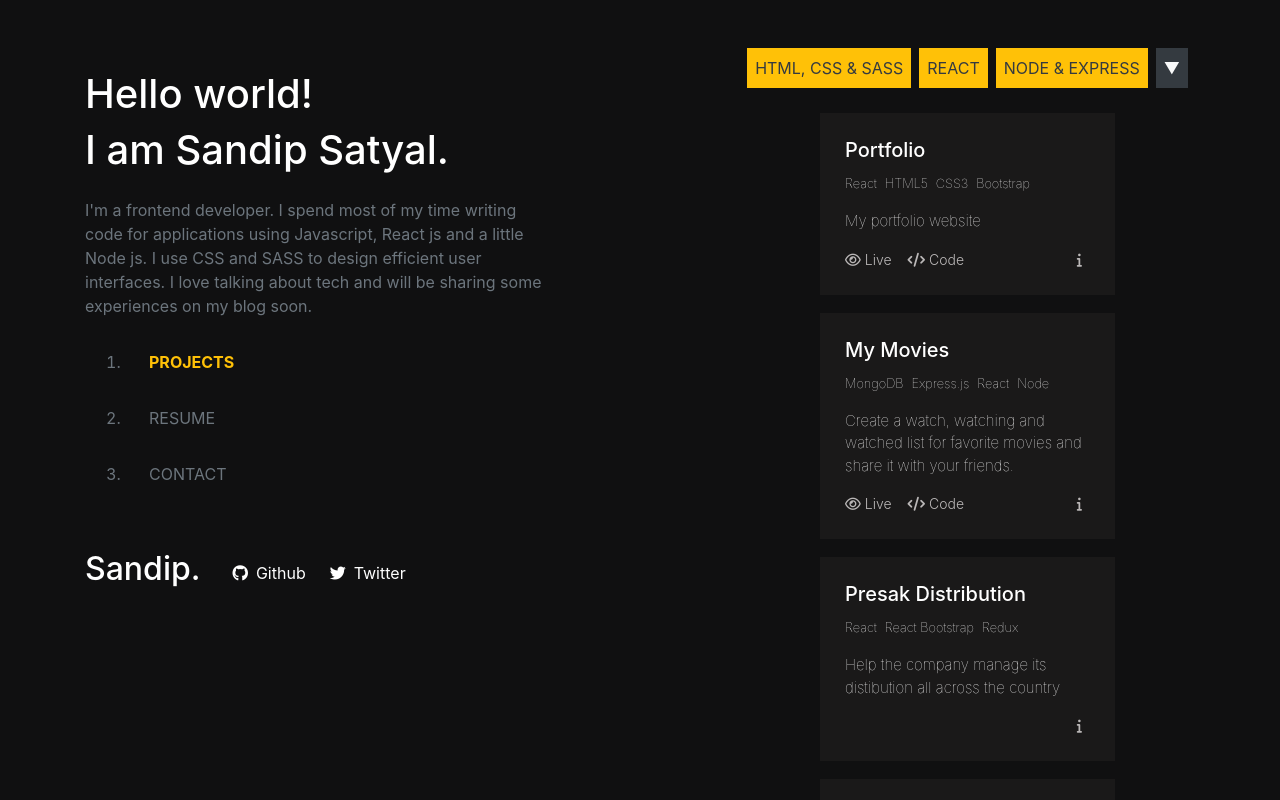
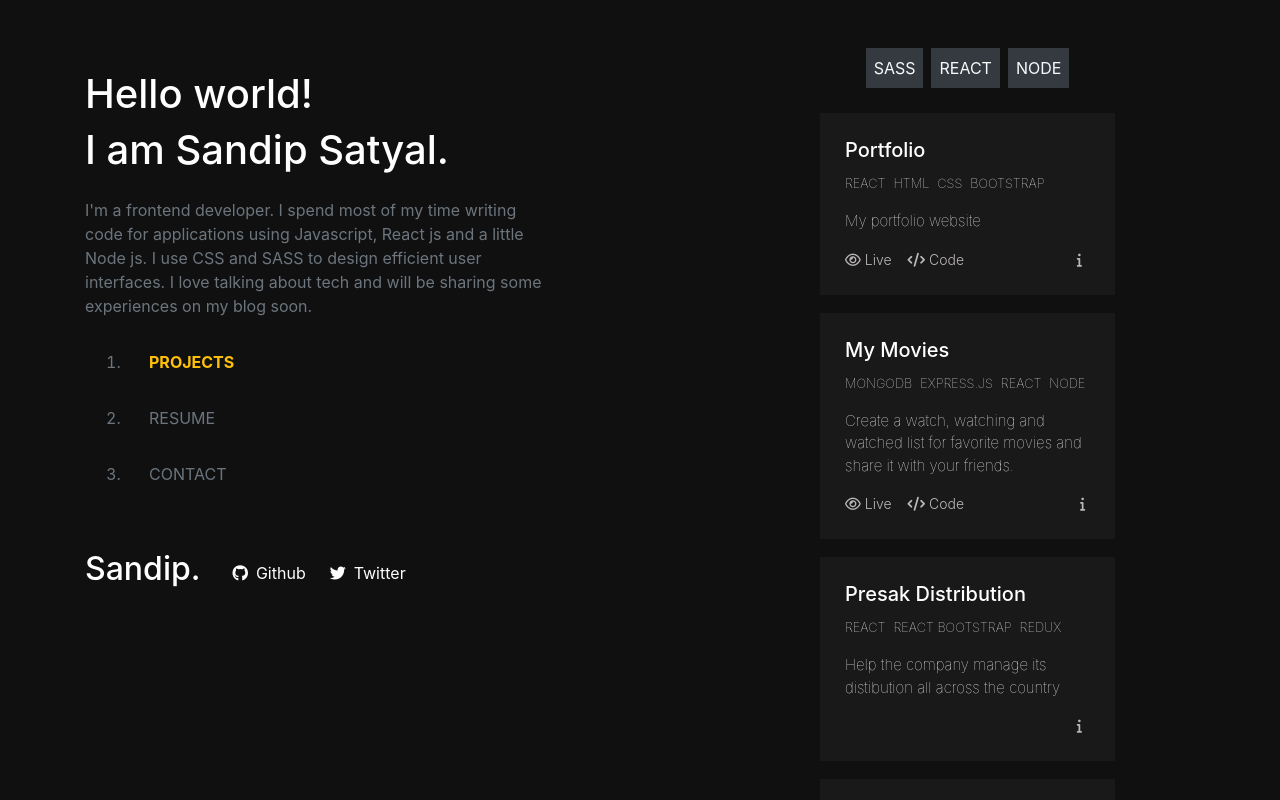
Before and after one commit to Sandip-Z/portfolio, a React (Create React App) app: page / in a window 1280 px wide. Shown: the top 800 px of the page. Built offline with nearby package versions, Linux system fonts and the light colour scheme.

Commit message:
[remove] show more tech component in project compoenent

```diff
--- a/src/components/Box.js
+++ b/src/components/Box.js
@@ -15,9 +15,12 @@ const Box = ({
   const history = useHistory();
   const getTechnology = () => {
     if (technology && technology.length) {
-      const kbdRendered = technology.map((tech) => {
+      const kbdRendered = technology.map((tech, index) => {
         return (
-          <small key={tech} className="mr-2 font-weight-lighter">
+          <small
+            key={tech + index}
+            className="mr-2 font-weight-lighter text-uppercase"
+          >
             {tech}
           </small>
         );
--- a/src/components/Project/DisplayAllTechnologyUsed.js
+++ b/src/components/Project/DisplayAllTechnologyUsed.js
@@ -7,13 +7,20 @@ const DisplayAllTechnologyUser = ({
   activeTechnologies,
 }) => {
   const isActive = (technology) => {
+    let active = undefined;
     activeTechnologies.forEach((activeTech) => {
       if (activeTech === technology) {
-        return { color: "yellow !important" };
+        console.log(activeTech, technology);
+        active = true;
       }
     });
-    return {};
+    if (active) {
+      return { color: "red" };
+    } else {
+      return { color: "black" };
+    }
   };
+  console.log(isActive("HTML5"));
   const renderTechnolgies = technology.map((tech) => {
     return (
       <li
@@ -29,10 +36,10 @@ const DisplayAllTechnologyUser = ({
     <>
       {toggle ? (
         <ul>
-          {renderTechnolgies}
           <li onClick={() => handleActiveTechnologiesChange(false)}>
             Clear All
           </li>
+          {renderTechnolgies}
         </ul>
       ) : (
         <></>
--- a/src/components/ProjectFilter.js
+++ b/src/components/ProjectFilter.js
@@ -1,6 +1,6 @@
 import React, { useState, useMemo } from "react";
 import { works } from "../content/works";
-import DisplayAllTechnologyUsed from "../components/Project/DisplayAllTechnologyUsed";
+// import DisplayAllTechnologyUsed from "../components/Project/DisplayAllTechnologyUsed";
 
 const workCopy = [...works];
 let tech = [];
@@ -12,30 +12,34 @@ const ProjectFilter = ({
   activeTechnologies,
   handleActiveTechnologiesChange,
 }) => {
-  const [techUsed] = useState(Array.from(new Set(tech)));
+  // const [techUsed] = useState(Array.from(new Set(tech)));
   const [toggleShowMoreTechnology, setToggleShowMoreTechnology] = useState(
     false
   );
-  const [frequentlyUsedTech] = useState([
-    "HTML, CSS & SASS",
-    "REACT",
-    "NODE & EXPRESS",
-  ]);
-  const [activeUsedTech, setActiveUsedTech] = useState([]);
-  const myMemo = useMemo(() => {
-    return techUsed;
-  }, [techUsed]);
+  const [frequentlyUsedTech] = useState(["sass", "react", "node"]);
+  // const [activeUsedTech, setActiveUsedTech] = useState([]);
+  // const myMemo = useMemo(() => {
+  //   return techUsed;
+  // }, [techUsed]);
+
+  const isActive = (tech) => {
+    let active = undefined;
+    activeTechnologies.forEach((activeTech) => {
+      if (activeTech === tech) {
+        active = true;
+        return;
+      }
+    });
+    return active;
+  };
   const renderTech = frequentlyUsedTech.map((tech) => {
     return (
       <p
         key={tech}
-        className={`p-2 my-auto mx-1 ${
-          tech === "HTML, CSS & SASS" ||
-          tech === "REACT" ||
-          tech === "NODE & EXPRESS"
-            ? "bg-warning text-dark"
-            : "bg-dark text-light"
+        className={`p-2 my-auto text-uppercase mx-1 ${
+          isActive(tech) ? "bg-warning text-dark" : "bg-dark text-light"
         } cursor-pointer`}
+        onClick={() => handleActiveTechnologiesChange(tech)}
       >
         {tech}
       </p>
@@ -48,18 +52,22 @@ const ProjectFilter = ({
   return (
     <div className="d-flex justify-content-center align-items-center mb-3">
       {renderTech}
+      <div className="technology-dropdown__wrapper">
         <p
-        className="bg-dark text-light p-2 my-auto mx-1"
+          className={`bg-dark text-light p-2 my-auto mx-1 d-none ${
+            toggleShowMoreTechnology ? "rotate" : ""
+          }`}
           onClick={handleShowMore}
         >
           &#9660;
         </p>
-      <DisplayAllTechnologyUsed
+        {/* <DisplayAllTechnologyUsed
           technology={techUsed}
           toggle={toggleShowMoreTechnology}
           activeTechnologies={activeTechnologies}
           handleActiveTechnologiesChange={handleActiveTechnologiesChange}
-      />
+        /> */}
+      </div>
     </div>
   );
 };
--- a/src/content/works.js
+++ b/src/content/works.js
@@ -3,7 +3,7 @@ export const works = [
     id: 1,
     title: "portfolio",
     description: "My portfolio website",
-    technology: ["React", "HTML5", "CSS3", "Bootstrap"],
+    technology: ["react", "html", "css", "bootstrap"],
     code: "https://github.com/Sandip-Z/portfolio",
     live: "http://www.sandipsatyal.com.np",
     detail: true,
@@ -13,7 +13,7 @@ export const works = [
     title: "My Movies",
     description:
       "Create a watch, watching and watched list for favorite movies and share it with your friends.",
-    technology: ["MongoDB", "Express.js", "React", "Node"],
+    technology: ["mongodb", "express.js", "react", "node"],
     code: "https://github.com/Sandip-Z/notebook.io_landing_page",
     live: "s",
     detail: true,
@@ -23,7 +23,7 @@ export const works = [
     title: "Presak Distribution",
     description:
       "Help the company manage its distibution all across the country",
-    technology: ["React", "React Bootstrap", "Redux"],
+    technology: ["react", "react bootstrap", "redux"],
     // code: "https://github.com/Sandip-Z/notebook.io_landing_page",
     // live: "s",
     detail: true,
@@ -32,7 +32,7 @@ export const works = [
     id: 2,
     title: "Goodvibes Admin Panel",
     description: "Helps check your website's accessibility, broken links etc",
-    technology: ["React", "Redux", "Ant Design", "Chart.js"],
+    technology: ["react", "redux", "ant design", "chart.js"],
     // code: "https://github.com/Sandip-Z/portfolio",
     // live: "http://www.sandipsatyal.com.np",
     detail: true,
@@ -42,7 +42,7 @@ export const works = [
     id: 3,
     title: "Notebook.io",
     description: "Landing page, login page and register for notebook.io",
-    technology: ["HTML5", "CSS3", "SASS"],
+    technology: ["html", "html", "sass"],
     code: "https://github.com/Sandip-Z/notebook.io_landing_page",
     live: "s",
     detail: true,
@@ -52,7 +52,7 @@ export const works = [
     id: 6,
     title: "Tour",
     description: "Lorem ipusum...",
-    technology: ["HTML5", "CSS3", "SASS", "Javascript"],
+    technology: ["html", "css", "sass", "javascript"],
     code: "",
     live: "",
     detail: true,
--- a/src/index.css
+++ b/src/index.css
@@ -241,6 +241,28 @@ textarea:focus {
   transform: scale(2);
 }
 
+.technology-dropdown__wrapper {
+  position: relative;
+}
+
+.technology-dropdown__wrapper ul {
+  position: absolute;
+  top: 45px;
+  background: white;
+  z-index: 254;
+  padding: 0px;
+  margin: 0px;
+}
+
+.technology-dropdown__wrapper ul li {
+  list-style: none;
+  padding: 15px 35px;
+}
+
+.rotate {
+  transform: rotateX(180deg);
+}
+
 @media only screen and (max-width: 992px) {
   .tNav {
     display: block;
--- a/src/page/Work.js
+++ b/src/page/Work.js
@@ -21,6 +21,7 @@ const Work = () => {
       if (activeTech === technology) {
         const clonedActiveTechnologies = [...activeTechnologies];
         clonedActiveTechnologies.splice(index, 1);
+        console.log(clonedActiveTechnologies);
         setActiveTechnologies(clonedActiveTechnologies);
         return;
       } else {
```
Lines whose indentation alone changed are shown as unchanged.
